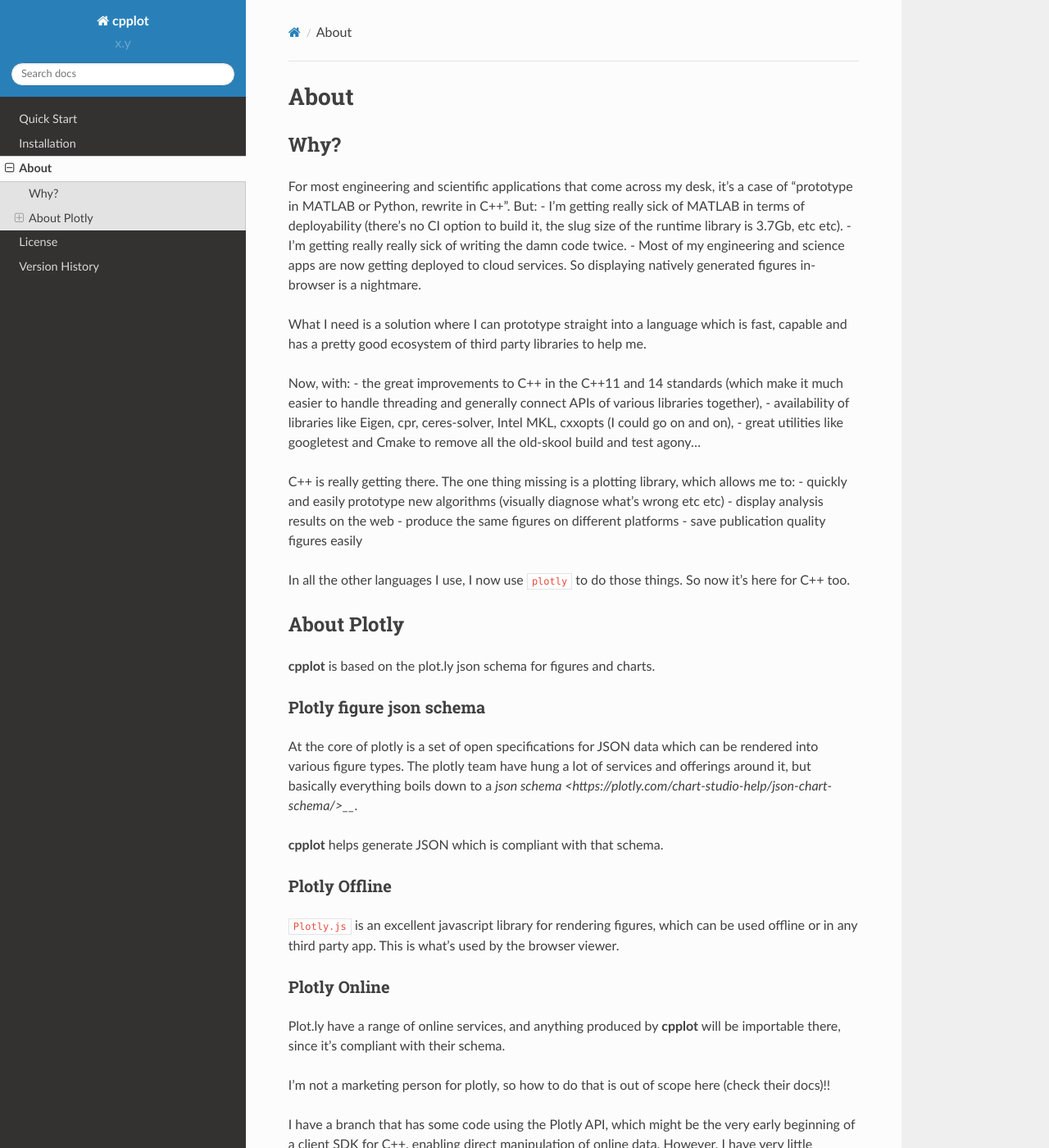
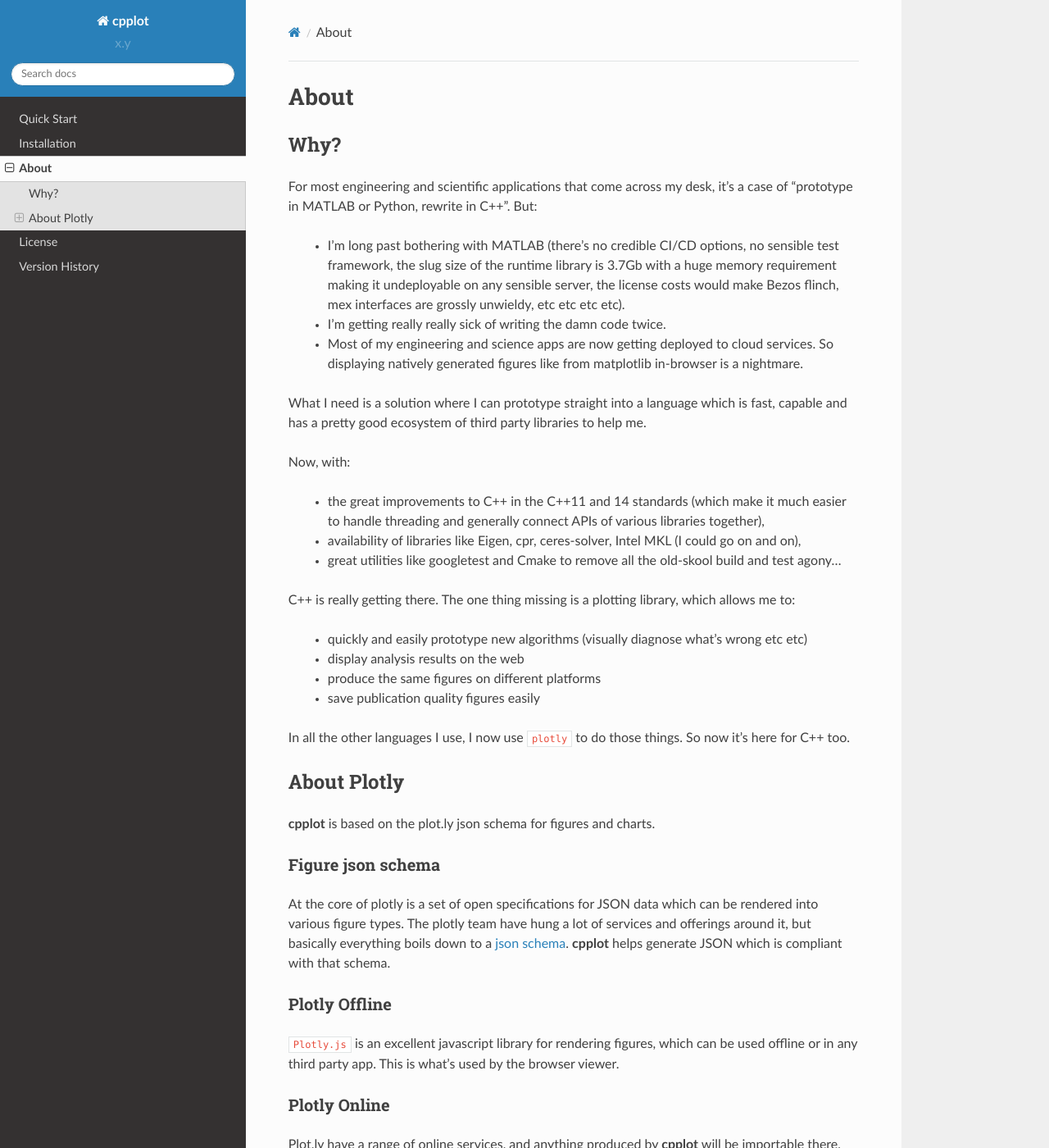
Before and after one commit to thclark/cpplot, a Sphinx documentation site: the page built from docs/source/about.rst, in a window 1280 px wide and 1400 px high. Shown: the whole window at 82% size. Built offline with Sphinx 7.4.7 and the Read the Docs theme 2.0.0, drawn with Linux system fonts in a browser that asks for light colours; pages that are not in the unit, such as notebooks, are missing from menus.

Commit message:
DOC Installation instructions updated plus general tidying

```diff
--- a/docs/source/about.rst
+++ b/docs/source/about.rst
@@ -11,29 +11,36 @@
 
 For most engineering and scientific applications that come across my
 desk, it's a case of "prototype in MATLAB or Python, rewrite in C++".
-But: - I'm getting really sick of MATLAB in terms of deployability
-(there's no CI option to build it, the slug size of the runtime library
-is 3.7Gb, etc etc). - I'm getting really really sick of writing the damn
-code twice. - Most of my engineering and science apps are now getting
-deployed to cloud services. So displaying natively generated figures
-in-browser is a nightmare.
+But:
+
+  * I'm long past bothering with MATLAB (there's no credible CI/CD options, no sensible test framework, the slug size of the runtime library is 3.7Gb with a huge memory requirement making it undeployable on any sensible server, the license costs would make Bezos flinch, mex interfaces are grossly unwieldy, etc etc etc etc).
+
+  * I'm getting really really sick of writing the damn code twice.
+
+  * Most of my engineering and science apps are now getting deployed to cloud services. So displaying natively generated figures like from matplotlib in-browser is a nightmare.
 
 What I need is a solution where I can prototype straight into a language
 which is fast, capable and has a pretty good ecosystem of third party
 libraries to help me.
 
-Now, with: - the great improvements to C++ in the C++11 and 14 standards
-(which make it much easier to handle threading and generally connect
-APIs of various libraries together), - availability of libraries like
-Eigen, cpr, ceres-solver, Intel MKL, cxxopts (I could go on and on), -
-great utilities like googletest and Cmake to remove all the old-skool
-build and test agony...
+Now, with:
+
+  * the great improvements to C++ in the C++11 and 14 standards (which make it much easier to handle threading and generally connect APIs of various libraries together),
+
+  * availability of libraries like Eigen, cpr, ceres-solver, Intel MKL (I could go on and on),
+
+  * great utilities like googletest and Cmake to remove all the old-skool build and test agony...
 
 C++ is really getting there. The one thing missing is a plotting
-library, which allows me to: - quickly and easily prototype new
-algorithms (visually diagnose what's wrong etc etc) - display analysis
-results on the web - produce the same figures on different platforms -
-save publication quality figures easily
+library, which allows me to:
+
+  * quickly and easily prototype new algorithms (visually diagnose what's wrong etc etc)
+
+  * display analysis results on the web
+
+  * produce the same figures on different platforms
+
+  * save publication quality figures easily
 
 In all the other languages I use, I now use ``plotly`` to do those
 things. So now it's here for C++ too.
--- a/docs/source/index.rst
+++ b/docs/source/index.rst
@@ -1,4 +1,4 @@
-|pre-commit| |black-girls-code|
+|pre-commit| |black-girls-code| |license|
 
 .. ATTENTION::
     This library is in use in several projects, but it's still early days.
@@ -21,7 +21,7 @@
 You can save figures to disc as ``\*.json`` files. Their contents are compliant with the
 ``plotly.js`` library schema so figures can be rendered in javascript.
 
-Get going with the :ref:`quick start<_quick_start>`, or :ref:`read about why I started this<_why>`...
+Get going with the :ref:`quick start <quick_start>`, or :ref:`read about why I started this <why>`...
 
 Contents
 ========
@@ -41,3 +41,5 @@
    :target: https://github.com/pre-commit/pre-commit
 .. |black-girls-code| image:: https://img.shields.io/badge/black%20girls-code-f64279.svg
    :target: https://www.blackgirlscode.com/
+.. |license| image:: https://img.shields.io/badge/license-MIT-blue.svg
+   :target: https://github.com/thclark/cpplot/blob/master/LICENSE
```
Also changed, not shown: other parts of docs/source/about.rst (+12 -4 lines), docs/source/installation.rst (+53 -33 lines).
